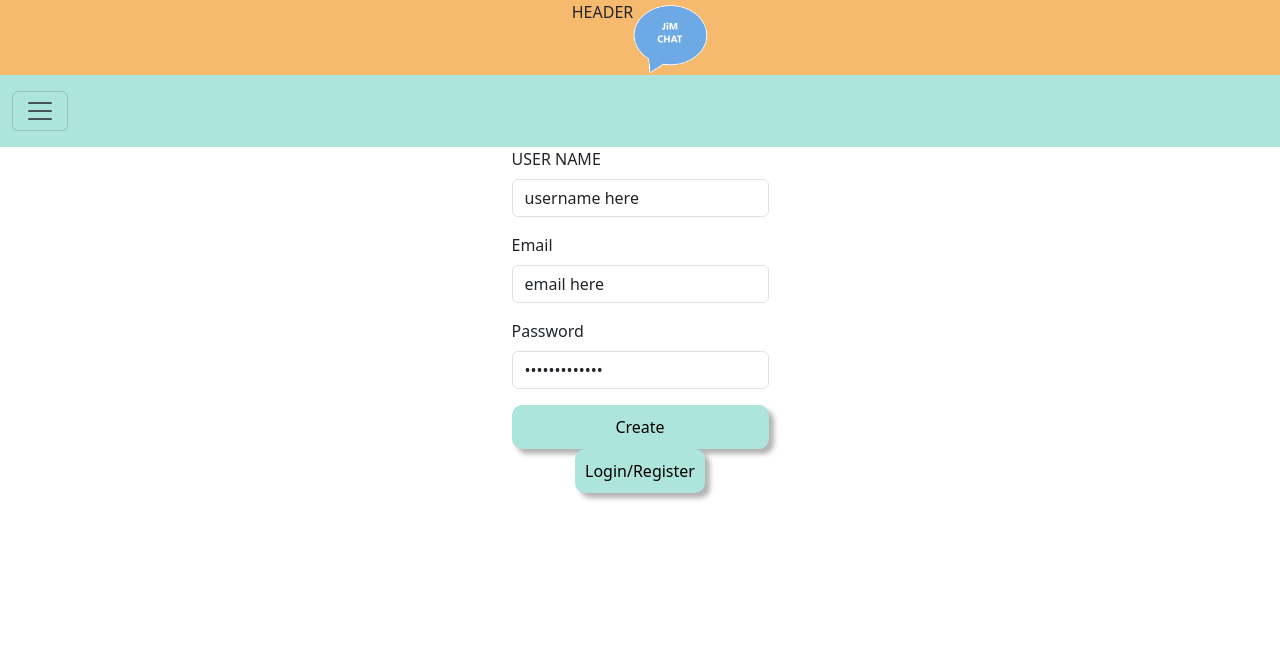
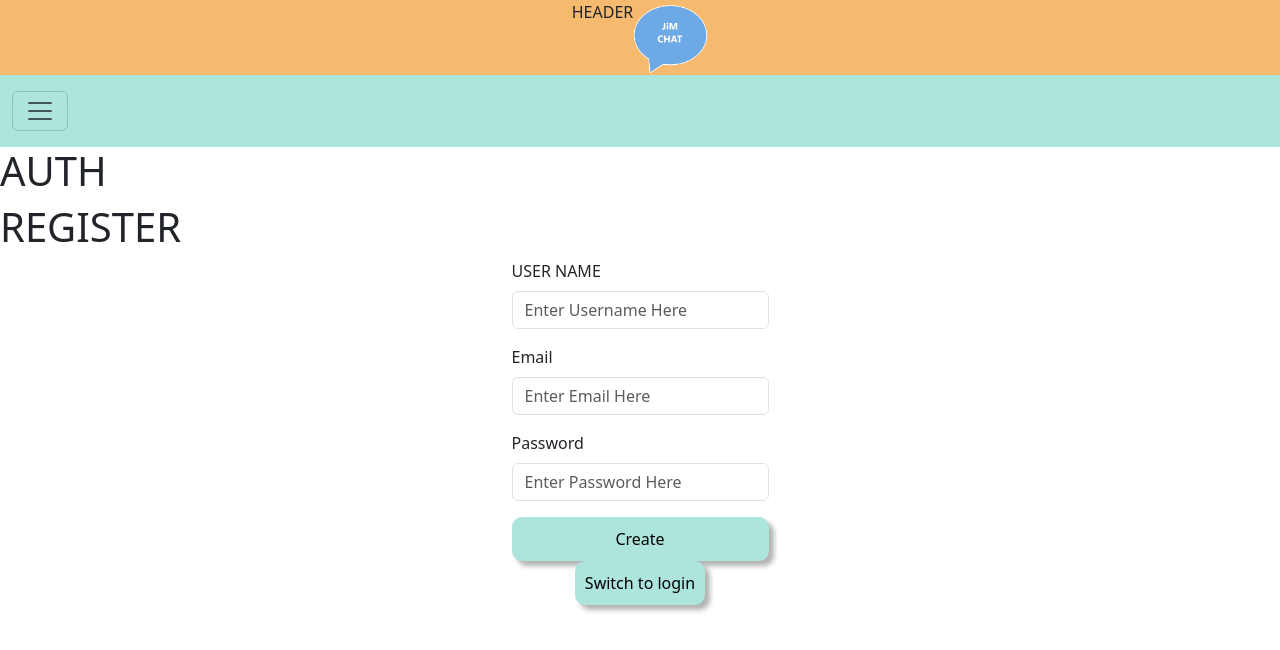
Before and after one commit to mmgeocode/portfolio, a React (Create React App) app in the folder jim-chat/client/: page /auth in a window 1280 px wide. Shown: the top 650 px of the page. Built offline with nearby package versions, Linux system fonts and the light colour scheme.

Commit message:
Fixes ID props passing to navigation and profile view

```diff
--- a/jim-chat/client/src/components/authorization-section/Auth.jsx
+++ b/jim-chat/client/src/components/authorization-section/Auth.jsx
@@ -7,7 +7,7 @@ const Auth = (props) => {
     const [showLogin, setShowLogin] = useState(false);
 
     function authToggle() {
-        return showLogin ? "Clock to log in" : "Click to create user"
+        return showLogin ? "Click to log in" : "Click to create user"
     }
 
     function handleToggle() {
@@ -20,10 +20,11 @@ const Auth = (props) => {
 
     return (
         <>
-            {showLogin ? <Login updateToken = {props.updateToken}/> : <Register updateToken = {props.updateToken}/>}
+            <h1>AUTH</h1>
+            {showLogin ? <Login updateToken = {props.updateToken} updateCurrentId = {props.updateCurrentId}/> : <Register updateToken = {props.updateToken} updateCurrentId = {props.updateCurrentId} />}
 
             <div className="login-register">
-                <JiMButton title='Login/Register' onClick={handleToggle}>
+                <JiMButton title={ showLogin ? "Switch to register" : "Switch to login"} onClick={handleToggle}>
                     {authToggle()}
                 </JiMButton>
             </div>
--- a/jim-chat/client/src/components/authorization-section/Login.jsx
+++ b/jim-chat/client/src/components/authorization-section/Login.jsx
@@ -34,8 +34,9 @@ function Login(props) {
             // Get Response
             const data = await response.json()
 
-            // Update Token
+            // Update Token and CurrentId
             props.updateToken(data.token)
+            props.updateCurrentId(data.user._id)
 
             // Navigate to Main
             navigate("/feed/" + data.user._id)
@@ -47,6 +48,7 @@ function Login(props) {
 
     return (
         <>
+            <h1>LOGIN</h1>
             <div className='login-form'>
                 <Form>
                     {/* EMAIL */}
--- a/jim-chat/client/src/components/authorization-section/Register.jsx
+++ b/jim-chat/client/src/components/authorization-section/Register.jsx
@@ -5,9 +5,9 @@ import { API_USER_CREATE } from "../../constants/endpoints";
 import { useNavigate } from 'react-router-dom';
 
 function Register(props) {
-    const [userName, setUsername] = useState("username here");
-    const [email, setEmail] = useState("email here");
-    const [password, setPassword] = useState("password here");
+    const [userName, setUsername] = useState("");
+    const [email, setEmail] = useState("");
+    const [password, setPassword] = useState("");
     const navigate = useNavigate();
 
     async function handleSubmit(evt) {
@@ -38,12 +38,12 @@ function Register(props) {
             // Get Response
             const data = await response.json()
 
-            // Update Token
+            // Update Token and CurrentId
             props.updateToken(data.token)
             props.updateCurrentId(data.user._id)
 
             // Navigate to Main
-            navigate("/")
+            navigate("/feed/" + data.user._id)
 
         } catch (error) {
             console.error(error)
@@ -52,6 +52,7 @@ function Register(props) {
 
     return (
         <>
+            <h1>REGISTER</h1>
             <div className="register-form">
                 <Form>
                     {/* USERNAME */}
--- a/jim-chat/client/src/components/main-section/ProfileCard.jsx
+++ b/jim-chat/client/src/components/main-section/ProfileCard.jsx
@@ -1,6 +1,22 @@
+import { Card, CardBody, CardFooter, CardText, CardTitle } from "reactstrap";
+import JiMButton from "../../ui/JiMButton";
+
 function ProfileCard(props) {
+  const { userName, email, password, _id } = props.profileView
   return (
-    <><h1>Hello from ProfileCard</h1></>
+    <>
+      <h1>Hello from ProfileCard</h1>
+      <Card>
+        <CardTitle>Card Title: {userName}'s Account</CardTitle>
+        <CardBody>Card Body:
+          <CardText>Email: {email}</CardText>
+          <CardText>ID: {_id}</CardText>
+        </CardBody>
+        <CardFooter>
+          <JiMButton title="Edit" />
+        </CardFooter>
+      </Card>
+    </>
   );
 }
 
--- a/jim-chat/client/src/components/main-section/ProfileView.jsx
+++ b/jim-chat/client/src/components/main-section/ProfileView.jsx
@@ -4,9 +4,9 @@ import { API_USER_VIEW_BY_ID } from '../../constants/endpoints';
 import ProfileCard from './ProfileCard'
 
 function ProfileView(props) {
-    const params = useParams()
-    console.log(params)
-    const [ProfileView, setProfileView] = useState({});
+    // const params = useParams()
+    // console.log(params)
+    const [profileView, setProfileView] = useState({});
 
     async function fetchProfile() {
         try {
@@ -18,11 +18,11 @@ function ProfileView(props) {
             let requestOptions = { method: "GET", headers: myHeaders }
 
             // Send Request
-            const response = await fetch( API_USER_VIEW_BY_ID + "/" + params.id, requestOptions)
+            const response = await fetch( API_USER_VIEW_BY_ID + "/" + props.currentId, requestOptions)
 
             // Get Response
             const data = await response.json()
-            console.log(data)
+            // console.log(data)
 
             // Set State
             setProfileView(data.user)
@@ -41,12 +41,11 @@ function ProfileView(props) {
         <>
             <h1>Profile View</h1>
             <div className="profile-view">
-                {ProfileView.map((user, index) => (
-                    <ProfileCard
-                    key={index}
-                    user={user}
-                    />
-                ))}
+                <ProfileCard
+                profileView={profileView}
+                token={props.token}
+                currentId={props.currentId}
+                />
             </div>
         </>
     )
--- a/jim-chat/client/src/components/main-section/WelcomeIndex.jsx
+++ b/jim-chat/client/src/components/main-section/WelcomeIndex.jsx
@@ -6,6 +6,7 @@ import JiMButton from '../../ui/JiMButton';
 function WelcomeIndex(props) {
     const navigate = useNavigate()
     console.log(props.currentId)
+    console.log(props.token)
     const handleAuth = () => { navigate("/auth") }
     const handleNavigateToMain = () => { navigate("/feed/" + props.currentId)}
     const handleGetStarted = () => { navigate("/room/create")}
--- a/jim-chat/client/src/components/navigation-section/NavigationBar.jsx
+++ b/jim-chat/client/src/components/navigation-section/NavigationBar.jsx
@@ -8,13 +8,11 @@ import {
     NavItem,
     // NavLink,
  } from "reactstrap";
- import { useParams, NavLink } from "react-router-dom";
+ import { NavLink } from "react-router-dom";
 
  function NavigationBar(props) {
     const [collapsed, setCollapsed] = useState(true);
     const toggleNavbar = () => setCollapsed(!collapsed)
-    const params = useParams()
-    console.log(params)
 
     return (
         <div className="navbar">
```
